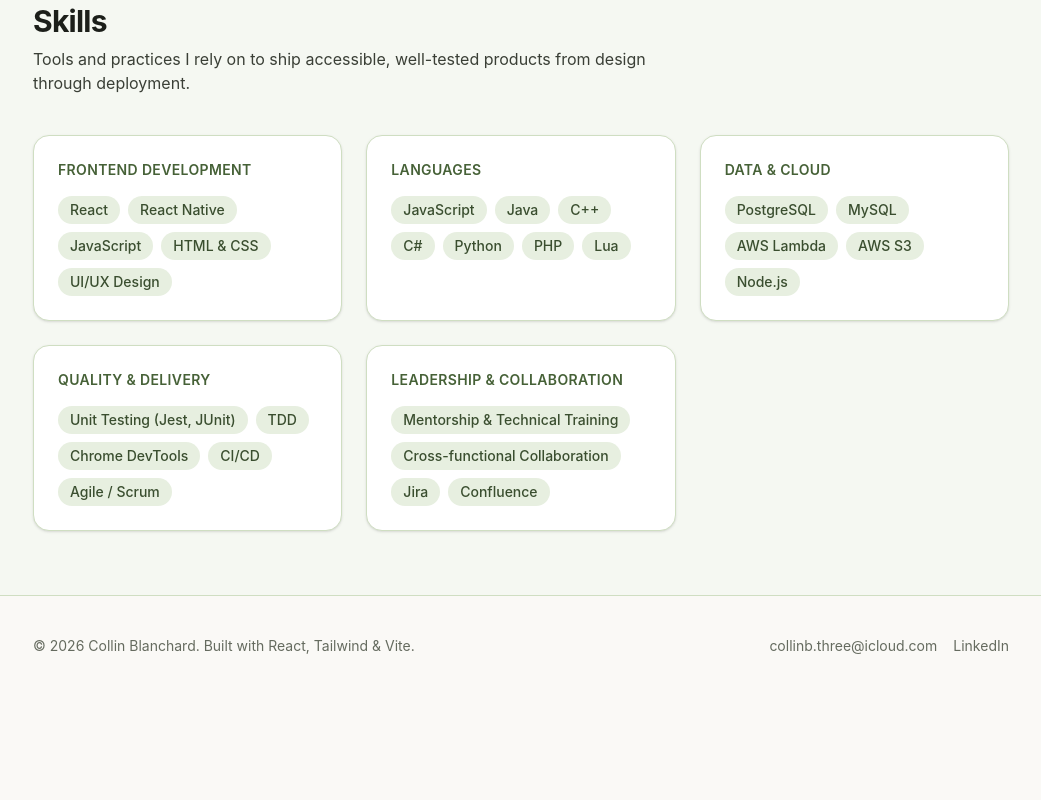
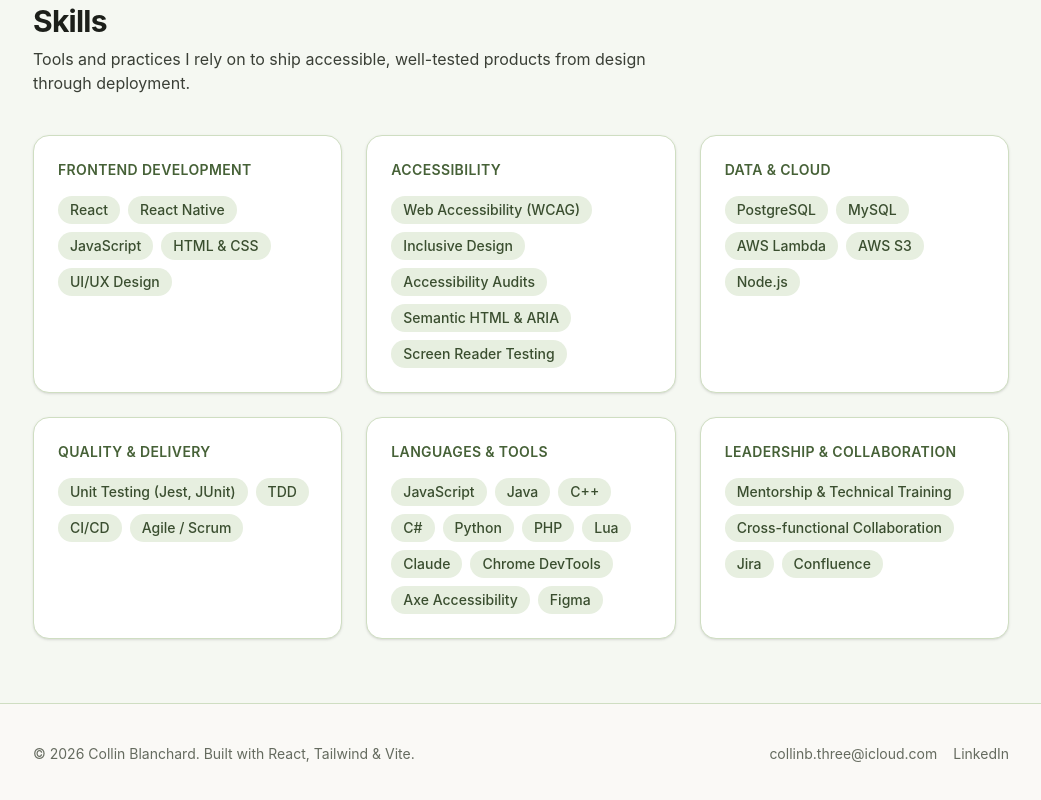
Before and after one commit to collinb3/portfolioSite, a React (Vite) app: page / in a window 1280 px wide. Shown: the part 650-1450 px from the top of the page, without its empty margins (119-1160 px from the left). Before the commit the page ends 1346 px from the top, so only its background shows below. Built offline with nearby package versions, Linux system fonts and the light colour scheme.

Commit message:
Add Accessibility skill category to homepage skills grid (#5)
* Add Accessibility skill category to homepage skills grid

* Reorder skills

* Rework skills

```diff
--- a/src/data/resume.js
+++ b/src/data/resume.js
@@ -16,8 +16,8 @@
     skills: ['React', 'React Native', 'JavaScript', 'HTML & CSS', 'UI/UX Design'],
   },
   {
-    title: 'Languages',
-    skills: ['JavaScript', 'Java', 'C++', 'C#', 'Python', 'PHP', 'Lua'],
+    title: 'Accessibility',
+    skills: ['Web Accessibility (WCAG)', 'Inclusive Design', 'Accessibility Audits', 'Semantic HTML & ARIA', 'Screen Reader Testing'],
   },
   {
     title: 'Data & Cloud',
@@ -25,7 +25,11 @@
   },
   {
     title: 'Quality & Delivery',
-    skills: ['Unit Testing (Jest, JUnit)', 'TDD', 'Chrome DevTools', 'CI/CD', 'Agile / Scrum'],
+    skills: ['Unit Testing (Jest, JUnit)', 'TDD', 'CI/CD', 'Agile / Scrum'],
+  },
+  {
+    title: 'Languages & Tools',
+    skills: ['JavaScript', 'Java', 'C++', 'C#', 'Python', 'PHP', 'Lua', 'Claude', 'Chrome DevTools', 'Axe Accessibility', 'Figma'],
   },
   {
     title: 'Leadership & Collaboration',
```
